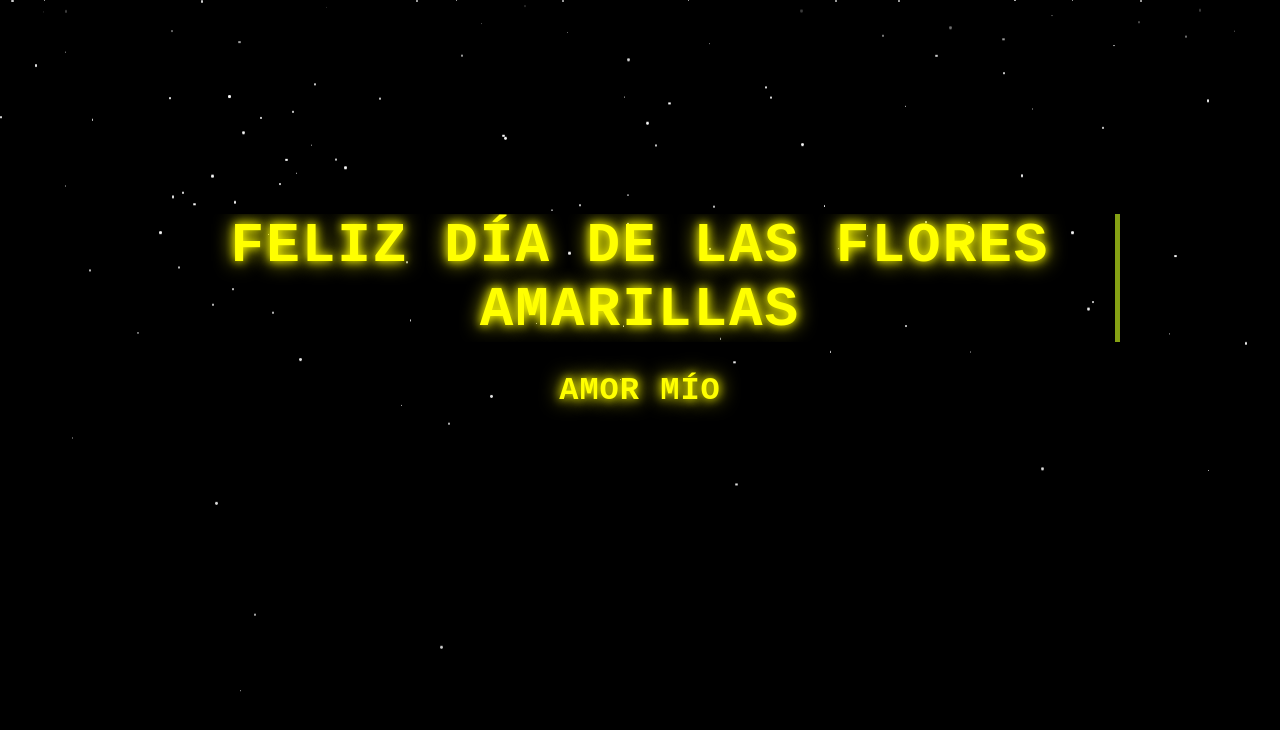
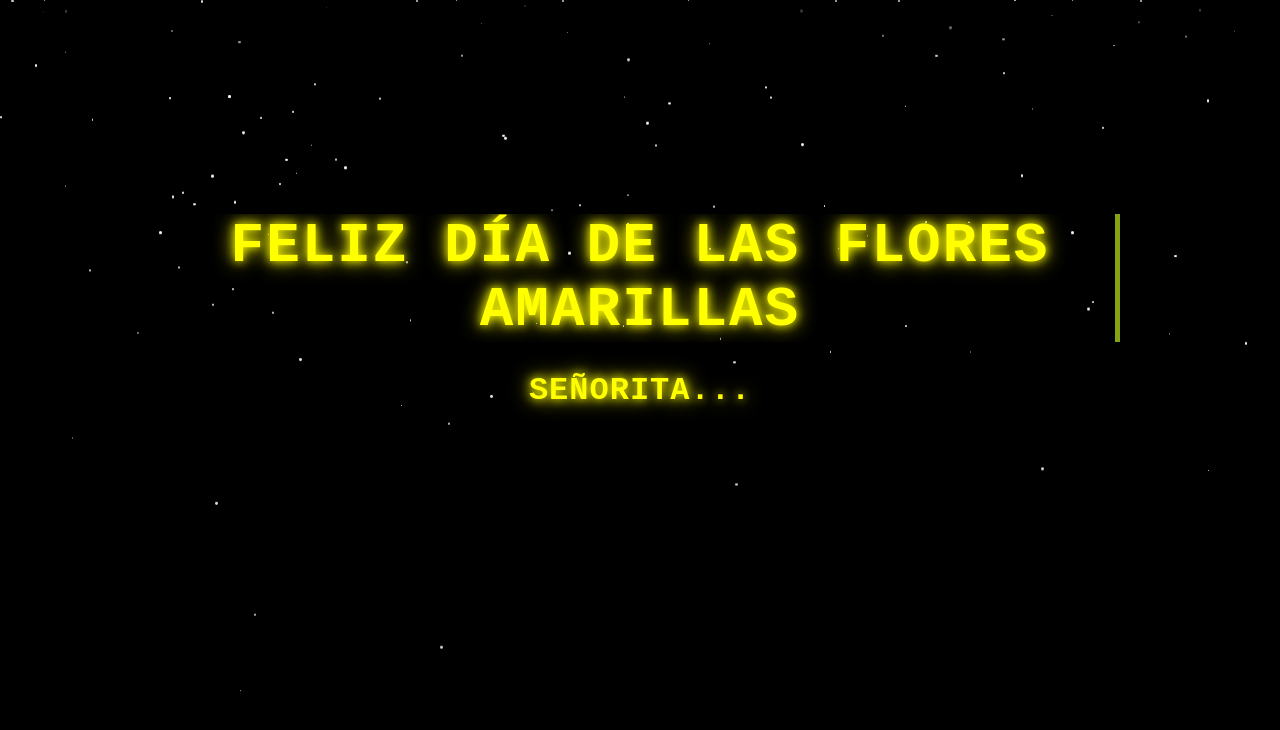
Before and after one commit to Yunay1912/Flores, a plain HTML site: page index.html in a window 1280 px wide. Drawn offline with Linux system fonts and the light colour scheme.

Commit message:
Descripción de los cambioos

```diff
--- a/index.html
+++ b/index.html
@@ -188,7 +188,7 @@
 
     <div class="container">
         <h1 class="title hacker-effect" id="title">FELIZ DÍA DE LAS FLORES AMARILLAS</h1>
-        <p class="message red" id="message1">AMOR MÍO</p>
+        <p class="message red" id="message1">Señorita...</p>
         <p class="message" id="message2">TENGO UN REGALO ESPECIAL PARA TI</p>
 
         <div class="button" id="button">
```
Also changed, not shown: flores.html (+1 -1 lines).
